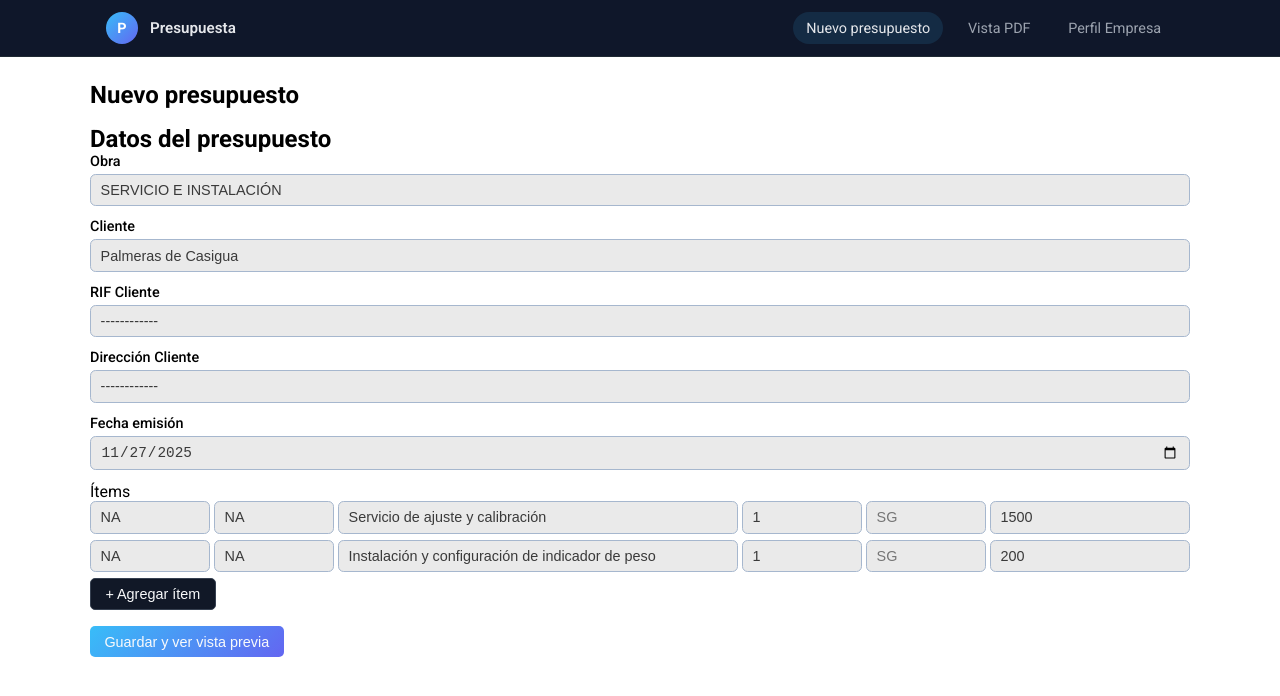
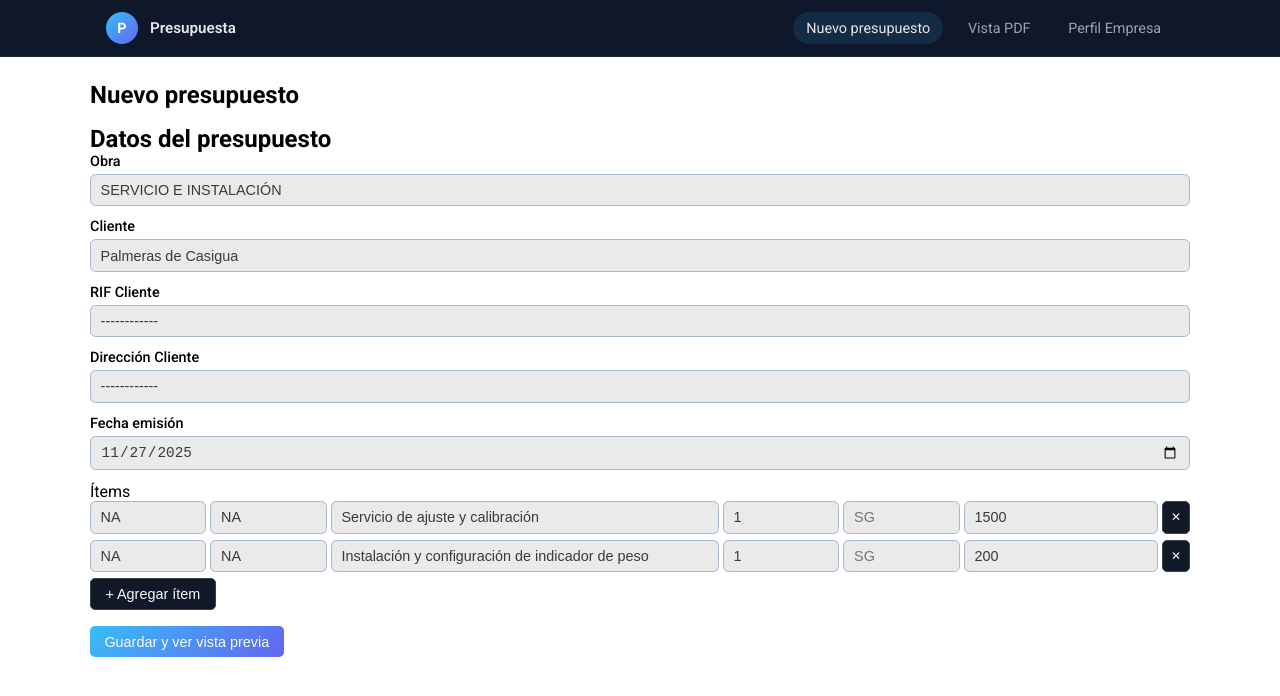
Before and after one commit to Pedrogj/Budget-generator-app, a React (Vite) app: page /quotes/new in a window 1280 px wide. Shown: the top 696 px of the page. Built offline with nearby package versions, Linux system fonts and the light colour scheme; what @react-pdf/renderer would draw is missing.

Commit message:
Add button delete item in QuoteFormPage

```diff
--- a/src/pages/QuoteFormPage/QuoteFormPage.tsx
+++ b/src/pages/QuoteFormPage/QuoteFormPage.tsx
@@ -58,7 +58,7 @@ export const QuoteFormPage = () => {
     },
   });
 
-  const { fields, append } = useFieldArray({
+  const { fields, append, remove } = useFieldArray({
     control,
     name: 'items',
   });
@@ -131,7 +131,7 @@ export const QuoteFormPage = () => {
               key={field.id}
               style={{
                 display: 'grid',
-                gridTemplateColumns: '0.6fr 0.6fr 2fr 0.6fr 0.6fr 1fr',
+                gridTemplateColumns: '0.6fr 0.6fr 2fr 0.6fr 0.6fr 1fr auto',
                 gap: 4,
                 marginBottom: 6,
               }}
@@ -166,6 +166,17 @@ export const QuoteFormPage = () => {
                   valueAsNumber: true,
                 })}
               />
+              <button
+                type="button"
+                onClick={() => remove(index)}
+                disabled={fields.length === 1} // no permitir dejar 0 ítems
+                style={{
+                  padding: '0.2rem 0.5rem',
+                  fontSize: '0.75rem',
+                }}
+              >
+                ✕
+              </button>
             </div>
           ))}
           <button
```
